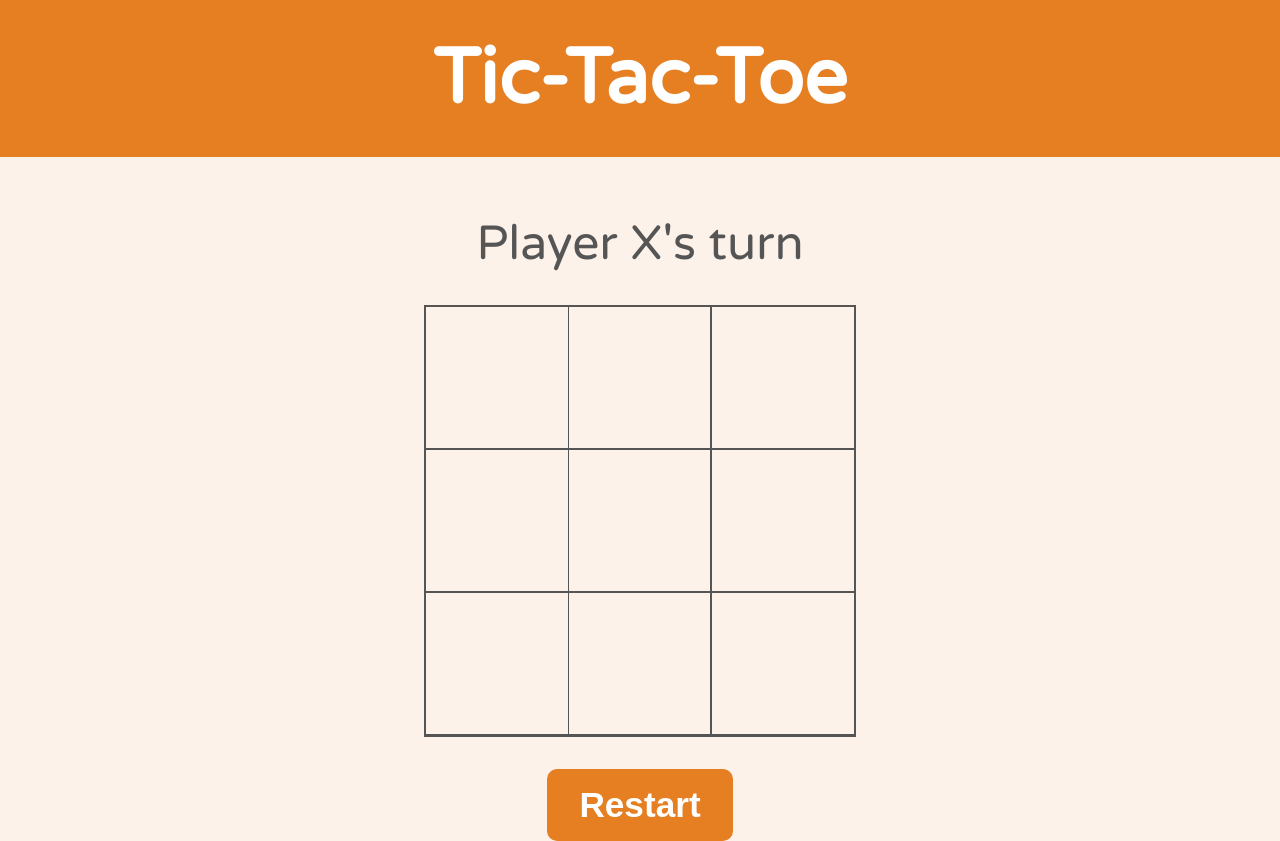
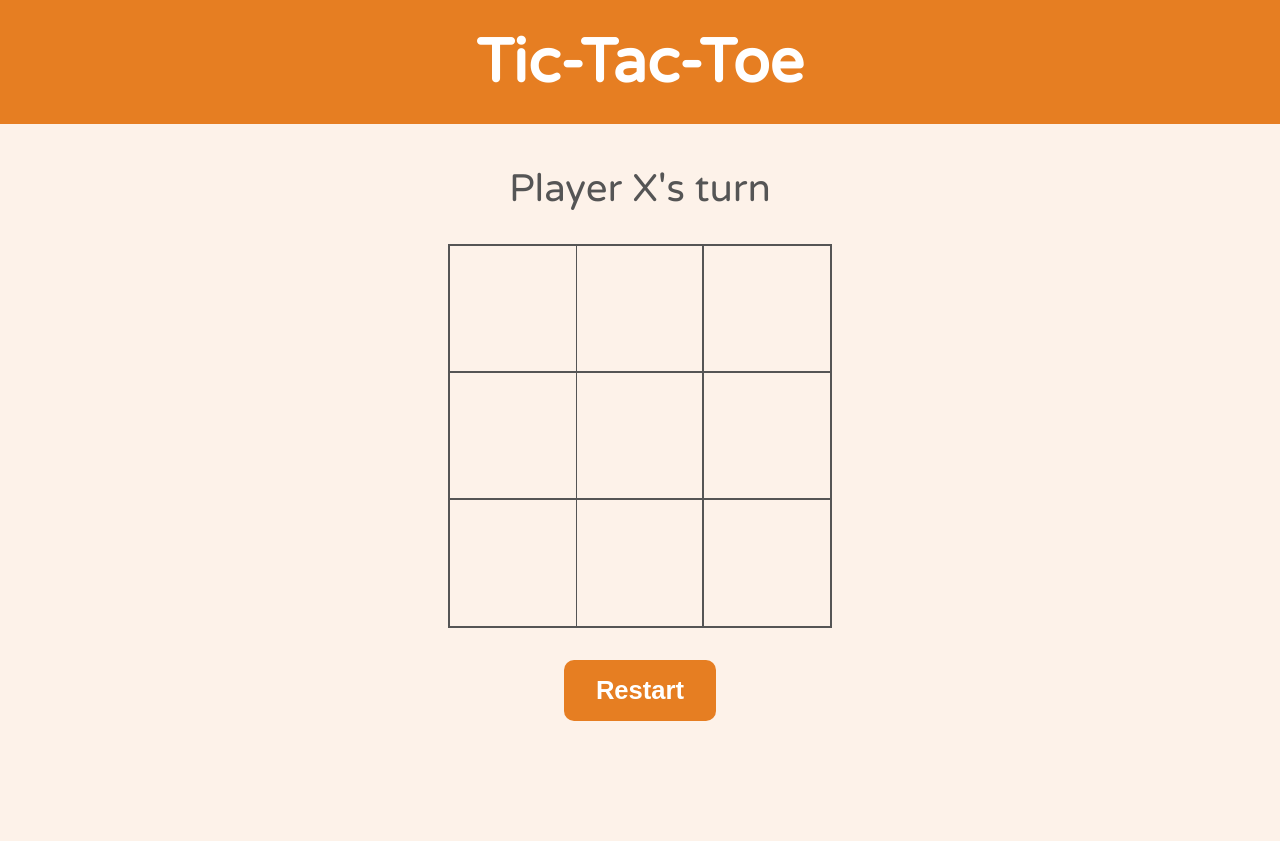
Before and after one commit to nemanjamalesija/TicTacToe-game, a plain HTML site: page index.html in a window 1280 px wide. After the commit the page ends 800 px from the top, so only its background shows below. Drawn offline with Linux system fonts and the light colour scheme.

Commit message:
Adjust styling for Google chrome

```diff
--- a/style.css
+++ b/style.css
@@ -13,15 +13,15 @@ body {
   text-align: center;
   background-color: #e67e22;
   color: #fff;
-  padding: 2rem;
-  font-size: 4.8rem;
+  padding: 1.6rem;
+  font-size: 3.8rem;
   font-weight: 700;
 }
 
 .main__container {
   display: flex;
   flex-direction: column;
-  margin-top: 3.6rem;
+  margin-top: 2.6rem;
 }
 
 .message__div {
@@ -30,7 +30,7 @@ body {
 }
 
 .message {
-  font-size: 3rem;
+  font-size: 2.4rem;
 }
 
 .grid__container {
@@ -38,15 +38,15 @@ body {
   grid-template-columns: repeat(3, 1fr);
   margin: 0 auto;
   margin-bottom: 2rem;
-  width: 27rem;
-  height: 27rem;
+  width: 24rem;
+  height: 24rem;
   border: 2px solid #555;
 }
 
 .grid__element {
-  height: 8.9rem;
-  width: 8.9rem;
-  font-size: 4.2rem;
+  height: 7.9rem;
+  width: 7.9rem;
+  font-size: 3.6rem;
   display: flex;
   align-items: center;
   justify-content: center;
@@ -67,7 +67,7 @@ body {
 .btn {
   display: inline-block;
   padding: 1rem 2rem;
-  font-size: 2.2rem;
+  font-size: 1.6rem;
   border-radius: 10px;
   background-color: #e67e22;
   color: #fff;
@@ -76,8 +76,12 @@ body {
   font-weight: 600;
 }
 
+.btn:hover {
+  background-color: #cf711f;
+}
+
 .message__winner {
-  font-size: 3rem;
+  font-size: 2.4rem;
 }
 
 .div__winner {
@@ -95,7 +99,7 @@ body {
   background-color: #f1f3f5;
   transition: all 0.4s ease-in-out;
   border-radius: 10px;
-  padding: 4rem;
+  padding: 2.4rem;
 }
 
 .overlay {
```
